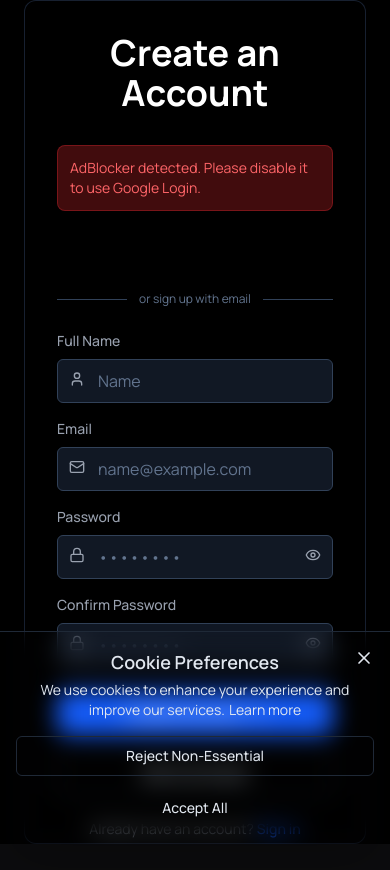
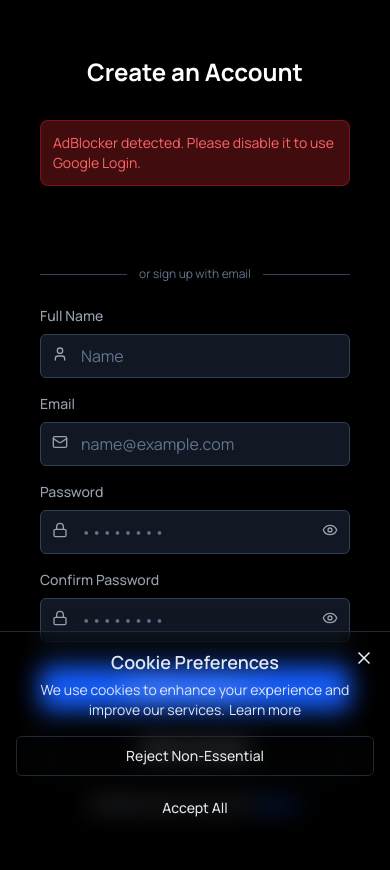
Before and after one commit to codxbrexx/FocusMaster, a React (Vite) app in the folder frontend/: page /register in a window 390 px wide. Before the commit the page ends 844 px from the top, so only its background shows below. Built offline with nearby package versions, Linux system fonts and the light colour scheme; no server answers.

Commit message:
style: improve mobile responsiveness and layout spacing for login and register pages

```diff
--- a/frontend/src/pages/Login.tsx
+++ b/frontend/src/pages/Login.tsx
@@ -60,7 +60,7 @@ export function Login() {
   }
 
   return (
-    <div className="flex h-[100dvh] w-full bg-gradient-to-br from-[#0a0a0a] to-[#020202]">
+    <div className="flex min-h-[100dvh] w-full bg-gradient-to-br from-[#0a0a0a] to-[#020202]">
       {/* Left side - Image (hidden on mobile) */}
       <div className="w-full hidden md:flex items-center justify-center bg-gray-50">
         <img
@@ -71,8 +71,8 @@ export function Login() {
       </div>
 
       {/* Right side - Form */}
-      <div className="w-full flex flex-col items-center justify-center px-6 md:px-0">
-        <div className="relative w-full md:w-[420px] max-w-md p-8 rounded-xl bg-black/80 border border-slate-800/80 backdrop-blur-lg overflow-hidden shadow-2xl">
+      <div className="w-full flex flex-col items-center justify-center px-4 sm:px-6 py-8 md:py-4">
+        <div className="relative w-full max-w-[400px] sm:max-w-[420px] p-6 sm:p-8 rounded-xl bg-black/80 backdrop-blur-lg overflow-hidden shadow-2xl">
           {/* Header */}
           <div className="mb-8 text-center">
             <h1 className="text-4xl font-bold text-white">Welcome Back</h1>
@@ -210,7 +210,7 @@ export function Login() {
             {/* Guest Login */}
             <button
               type="button"
-              className="w-full h-11 border border-slate-600 text-slate-300 font-medium rounded-lg hover:bg-slate-800 transition-colors"
+              className="w-full h-11 border border-slate-600 text-slate-300 font-medium rounded-lg hover:bg-slate-800 transition-colors cursor-pointer"
               onClick={async () => {
                 try {
                   setIsLoading(true);
--- a/frontend/src/pages/Register.tsx
+++ b/frontend/src/pages/Register.tsx
@@ -116,7 +116,7 @@ export function Register() {
   }
 
   return (
-    <div className="flex h-[100dvh] w-full bg-black overflow-hidden">
+    <div className="flex min-h-[100dvh] w-full bg-black overflow-y-auto">
       {/* Left side - Image (hidden on mobile) */}
       <div className="w-full hidden md:flex items-center justify-center bg-gray-50">
         <img
@@ -127,11 +127,11 @@ export function Register() {
       </div>
 
       {/* Right side - Form */}
-      <div className="w-full flex flex-col items-center justify-center px-6 md:px-0 bg-dot-pattern">
-        <div className="relative w-full md:w-[420px] max-w-md p-8 rounded-xl bg-black/80 border border-slate-800/80 backdrop-blur-lg overflow-hidden shadow-2xl">
+      <div className="w-full flex flex-col items-center justify-center px-4 sm:px-6 py-8 md:py-4 bg-dot-pattern">
+        <div className="relative w-full max-w-[400px] sm:max-w-[420px] p-6 sm:p-8 rounded-xl bg-black/80 backdrop-blur-lg overflow-hidden shadow-2xl">
           {/* Header */}
           <div className="mb-8 text-center">
-            <h1 className="text-4xl font-bold text-white">Create an Account</h1>
+            <h1 className="text-2xl sm:text-4xl font-bold text-white">Create an Account</h1>
           </div>
 
           {/* Error Message */}
@@ -308,7 +308,7 @@ export function Register() {
             {/* Start as Guest Button */}
             <button
               type="button"
-              className="w-full h-11 border border-slate-700 text-slate-300 font-medium rounded-lg hover:bg-slate-800 transition-colors"
+              className="w-full h-11 border border-slate-700 text-slate-300 font-medium rounded-lg hover:bg-slate-800 transition-colors cursor-pointer"
               onClick={async () => {
                 try {
                   setIsLoading(true);
```
